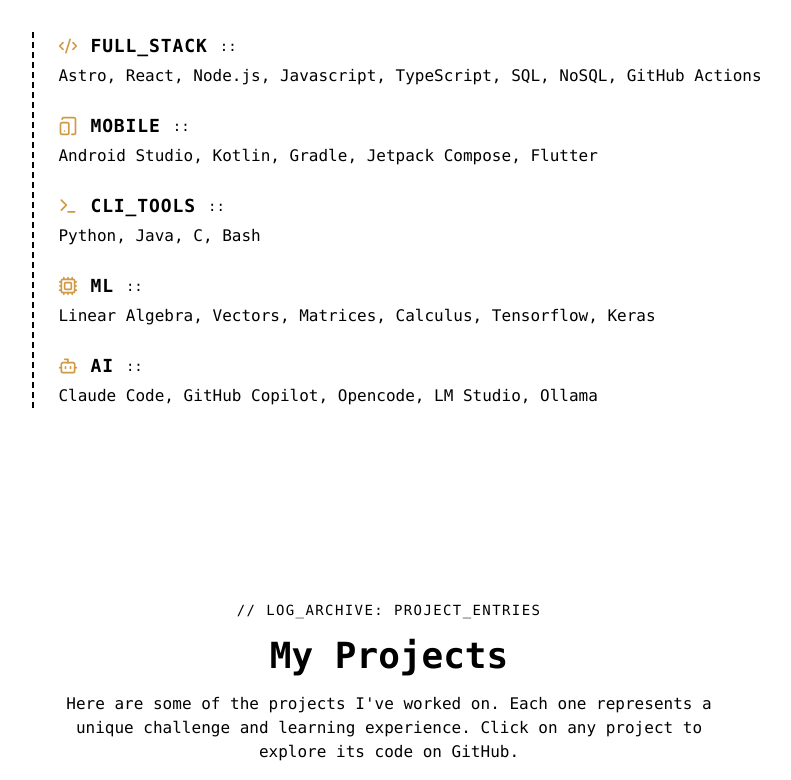
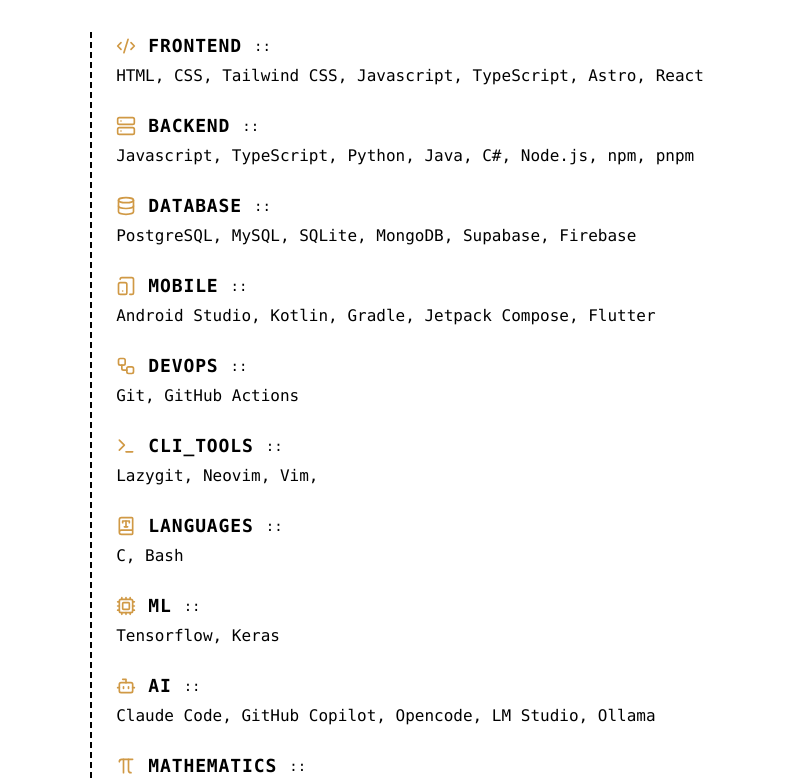
Before and after one commit to kevanoullio/kevanoullio.github.io, a React (Vite) app: page / in a window 1280 px wide. Shown: the part 674-1454 px from the top of the page, without its empty margins (251-1042 px from the left). Built offline with nearby package versions, Linux system fonts and the light colour scheme.

Commit message:
Added more skill categories and more entries for most categories.

```diff
--- a/src/pages/Skills.tsx
+++ b/src/pages/Skills.tsx
@@ -1,13 +1,18 @@
-import { Code2, TabletSmartphone, Terminal, CpuIcon, BotIcon } from "lucide-react"
+import { Code2, Server, Database, Workflow, TabletSmartphone, BookType, Terminal, PiIcon, CpuIcon, BotIcon } from "lucide-react"
 import { Section } from "@/components/Section"
 import { TypingText } from "@/components/TypingText"
 
 const skills = [
-  { label: "FULL_STACK", icon: Code2, value: "Astro, React, Node.js, Javascript, TypeScript, SQL, NoSQL, GitHub Actions" },
+  { label: "FRONTEND", icon: Code2, value: "HTML, CSS, Tailwind CSS, Javascript, TypeScript, Astro, React" },
+  { label: "BACKEND", icon: Server, value: "Javascript, TypeScript, Python, Java, C#, Node.js, npm, pnpm" },
+  { label: "DATABASE", icon: Database, value: "PostgreSQL, MySQL, SQLite, MongoDB, Supabase, Firebase" },
   { label: "MOBILE", icon: TabletSmartphone, value: "Android Studio, Kotlin, Gradle, Jetpack Compose, Flutter" },
-  { label: "CLI_TOOLS", icon: Terminal, value: "Python, Java, C, Bash" },
-  { label: "ML", icon: CpuIcon, value: "Linear Algebra, Vectors, Matrices, Calculus, Tensorflow, Keras" },
+  { label: "DEVOPS", icon: Workflow, value: "Git, GitHub Actions" },
+  { label: "CLI_TOOLS", icon: Terminal, value: "Lazygit, Neovim, Vim," },
+  { label: "LANGUAGES", icon: BookType, value: "C, Bash" },
+  { label: "ML", icon: CpuIcon, value: "Tensorflow, Keras" },
   { label: "AI", icon: BotIcon, value: "Claude Code, GitHub Copilot, Opencode, LM Studio, Ollama" },
+  { label: "MATHEMATICS", icon: PiIcon, value: "Linear Algebra, Vectors, Matrices, Calculus" },
 ]
 
 export function Skills() {
```
